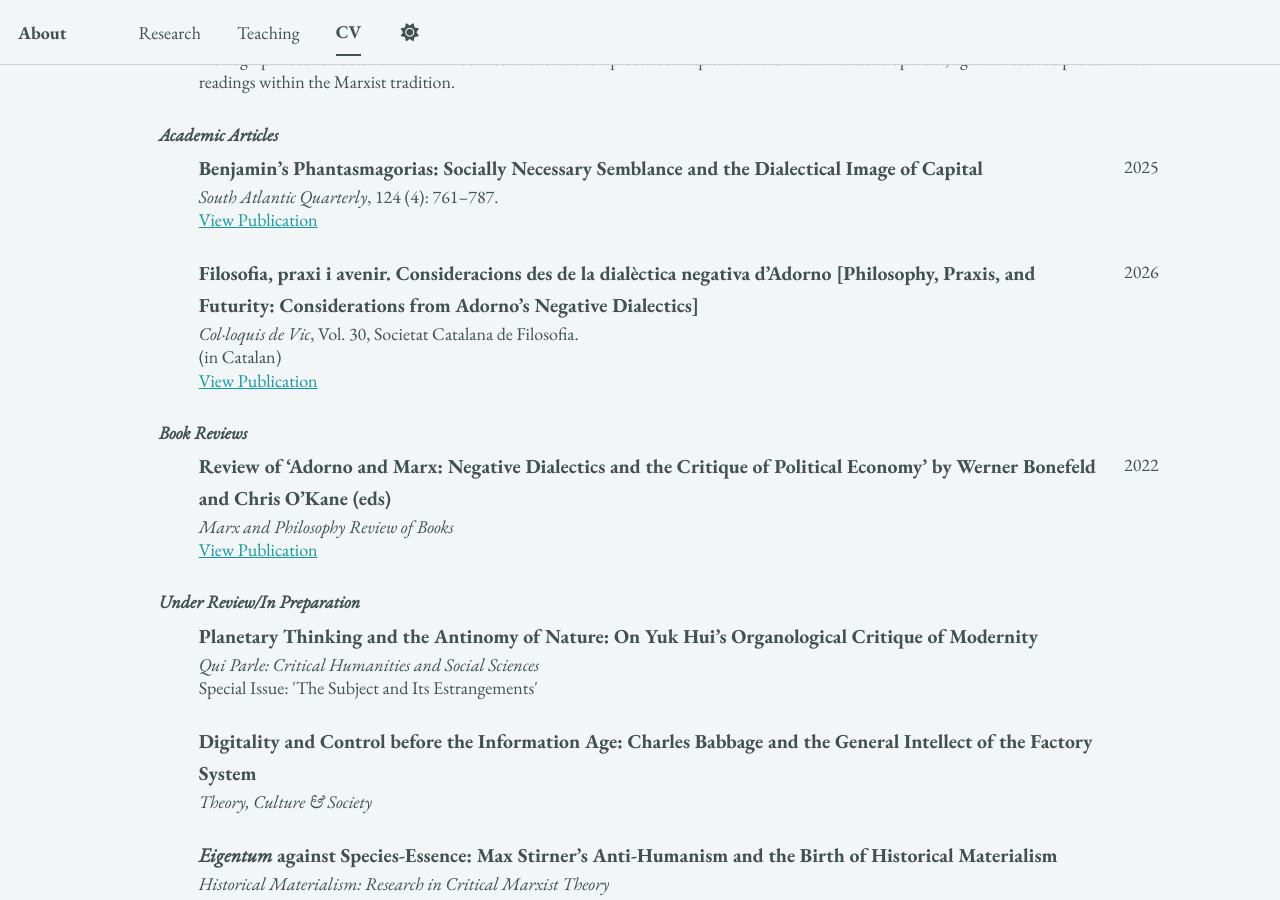
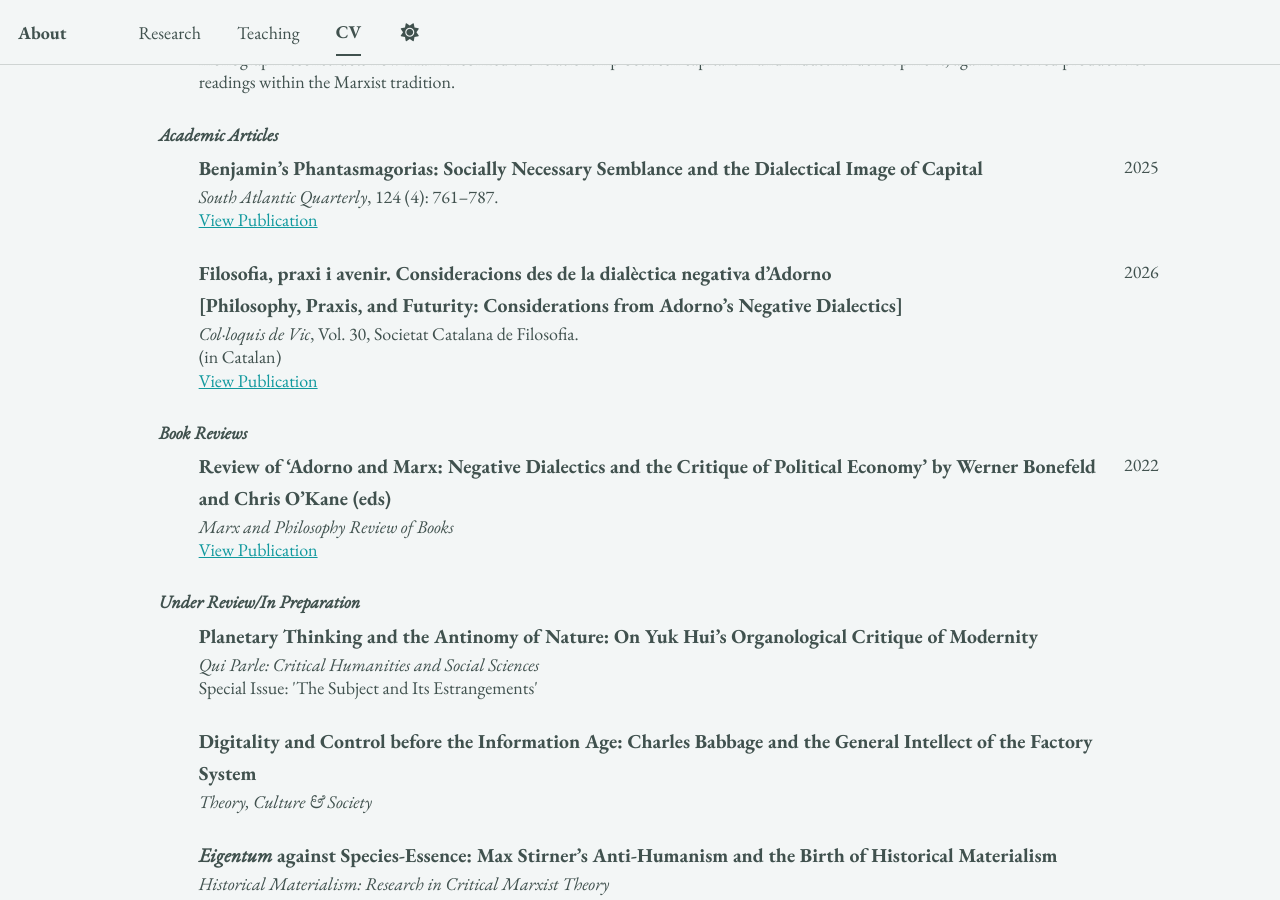
Before and after one commit to epujol90/epujol90.github.io, a Jekyll site: the page built from _pages/cv-json.md, in a window 1280 px wide and 900 px high, scrolled down 2977 px. Built offline with Jekyll 4.4.1, drawn with Linux system fonts in a browser that asks for light colours; a script bundle is joined from its source files by our own code; library files that are not in the unit come from our copies.

```diff
--- a/_data/cv.json
+++ b/_data/cv.json
@@ -197,7 +197,7 @@
       "category": "Book Reviews"
     },
     {
-      "name": "Filosofia, praxi i avenir. Consideracions des de la dialèctica negativa d’Adorno [Philosophy,&nbsp;Praxis, and Futurity: Considerations from Adorno’s Negative&nbsp;Dialectics]",
+      "name": "Filosofia, praxi i avenir. Consideracions des de la dialèctica negativa d’Adorno<br>[Philosophy,&nbsp;Praxis, and Futurity: Considerations from Adorno’s Negative&nbsp;Dialectics]",
       "publisher": "<em>Col·loquis de Vic</em>, Vol. 30, Societat Catalana de Filosofia.",
       "releaseDate": "2026-10-01",
       "website": "https://www.raco.cat/index.php/ColloquisVic",
```
